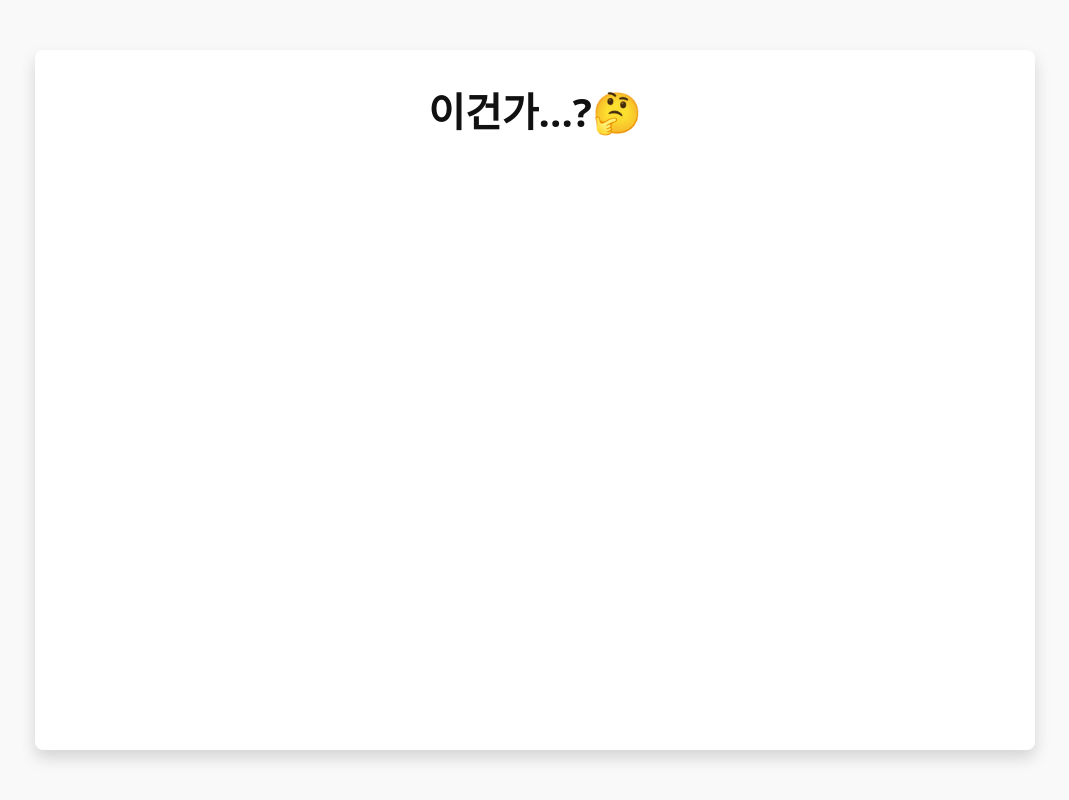
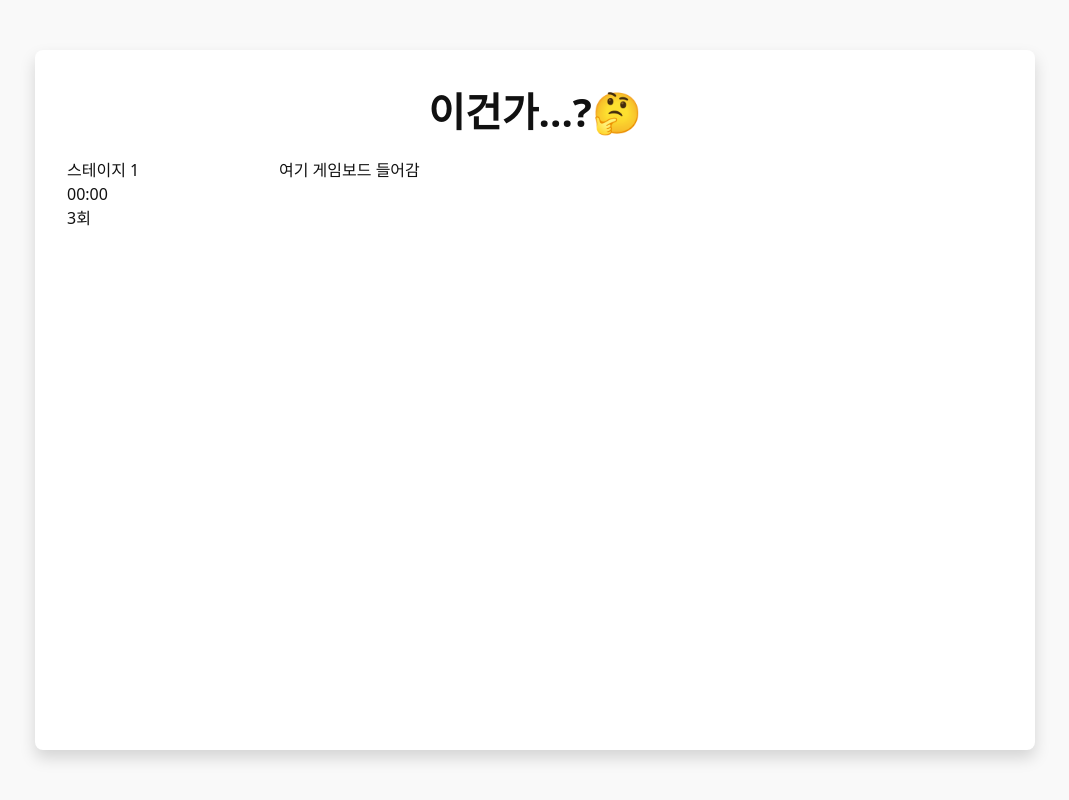
Before and after one commit to jeong922/was_it_here, a website built with Vite: page index.html in a window 1280 px wide. Both pictures are taken after a click on the button "시작하기". Shown: the whole page, without its empty margins (105-1174 px from the left). Built offline with nearby package versions, Linux system fonts and the light colour scheme.

Commit message:
feat: DashboardView와 BoardView 추가
- DashboardView, BoardView 클래스 생성
- 게임 상태가 ready일 때 game-rules 렌더링 수정
- 게임 상태가 playing일 때 game-container에 동적 렌더링
- 대시보드, 게임 보드 레이아웃 확인을 위한 CSS 추가
- GameState 타입 파일 분리 및 gameState -> state로 변경

```diff
--- a/src/controller/GameController.ts
+++ b/src/controller/GameController.ts
@@ -1,3 +1,5 @@
+import BoardView from '../view/BoardView';
+import DashboardView from '../view/DashboardView';
 import type { IGameModel } from '../model/Game';
 import type { IGameView } from '../view/GameView';
 
@@ -14,12 +16,12 @@ class GameController {
   }
 
   init(): void {
-    this.showStartScreen();
+    this.showScreen();
     this.addEvent();
   }
 
-  showStartScreen(): void {
-    this.root.innerHTML = this.view.render();
+  showScreen(): void {
+    this.root.innerHTML = this.view.render(this.game.state);
   }
 
   addEvent(): void {
@@ -29,18 +31,20 @@ class GameController {
     });
   }
 
-  removeRules() {
-    const rules = this.root.querySelector('.game-rules');
-    rules?.remove();
-  }
+  // 여기 수정을 좀 해야 할듯.. 일단 때려넣어..
+  handleStartClick(): void {
+    this.game.startStage();
+    this.showScreen();
+    this.addEvent();
+    const boardView = new BoardView();
+    const dashboardView = new DashboardView();
+    const board = boardView.getElement();
+    const dashboard = dashboardView.getElement();
 
-  handleStartClick(): void {
-    console.log('시작!');
-    // 게임 상태 변경 ready -> playing
-    this.game.startStage();
-    // 게임 룰 보드판 CSS로 안보이게 처리
-    this.removeRules();
-    // 게임 보드 생성
+    const container = this.root.querySelector('.game-container');
+    if (!container) return;
+
+    container.append(dashboard, board);
   }
 }
 
--- a/src/model/Game.ts
+++ b/src/model/Game.ts
@@ -1,10 +1,7 @@
-// 게임 상태 = 시작 전 | 게임 플레이중 | 스테이지 클리어 | 실패(기회 다쓰거나, 해당 스테이지 시간 초과) | 전체 게임 종료
-type GameState = 'ready' | 'playing' | 'stageClear' | 'gameOver' | 'end';
-
-// 게임 상태, 현재 스테이지 정보, 남은 시간, 기회
+import type { GameState } from '../types/game';
 
 export interface IGameModel {
-  gameState: GameState;
+  state: GameState;
   currentStage: number;
   timeLeft: number;
   lives: number;
@@ -12,13 +9,13 @@ export interface IGameModel {
 }
 class Game implements IGameModel {
   // 게임 상태 관련 처리
-  gameState: GameState = 'ready';
+  state: GameState = 'ready';
   currentStage: number = 1;
   timeLeft: number = 30;
   lives: number = 3;
 
   startStage(): void {
-    this.gameState = 'playing';
+    this.state = 'playing';
   }
 }
 
--- /dev/null
+++ b/src/types/game.ts
@@ -0,0 +1,2 @@
+// 게임 상태 = 시작 전 | 게임 플레이중 | 스테이지 클리어 | 실패(기회 다쓰거나, 해당 스테이지 시간 초과) | 전체 게임 종료
+export type GameState = 'ready' | 'playing' | 'stageClear' | 'gameOver' | 'end';
--- /dev/null
+++ b/src/view/BoardView.ts
@@ -0,0 +1,32 @@
+class BoardView {
+  private boardElement: HTMLElement;
+
+  constructor() {
+    this.boardElement = this.createBoardContainer();
+  }
+
+  createBoardContainer(): HTMLElement {
+    const container = document.createElement('div');
+    container.className = 'game-board';
+
+    container.innerHTML = `
+      <div>여기 게임보드 들어감</div>
+    `;
+
+    return container;
+  }
+
+  createBoard(): void {
+    const gridContainer = this.boardElement.querySelector('.game-board');
+
+    if (!gridContainer) return;
+
+    // 보드 데이터 불러와서 처리
+  }
+
+  getElement(): HTMLElement {
+    return this.boardElement;
+  }
+}
+
+export default BoardView;
--- /dev/null
+++ b/src/view/DashboardView.ts
@@ -0,0 +1,25 @@
+class DashboardView {
+  dashboardElement: HTMLElement;
+
+  constructor() {
+    this.dashboardElement = this.createDashboard();
+  }
+
+  private createDashboard(): HTMLElement {
+    const container = document.createElement('div');
+    container.className = 'game-dashboard';
+
+    container.innerHTML = `
+        <div class="game-stage">스테이지 1</div>
+        <div class="game-timer">00:00</div>
+        <div class="game-lives">3회</div>
+    `;
+    return container;
+  }
+
+  getElement(): HTMLElement {
+    return this.dashboardElement;
+  }
+}
+
+export default DashboardView;
--- a/src/view/GameView.ts
+++ b/src/view/GameView.ts
@@ -1,15 +1,18 @@
 // 게임 타이틀, 게임 설명 UI, 게임 시작 버튼
 
+import type { GameState } from '../types/game';
+
 export interface IGameView {
-  render(): string;
+  render(gameState: GameState): string;
 }
 
 class GameView implements IGameView {
-  render() {
+  render(gameState: GameState) {
     return `
       <main class="game">
         ${this.makeGameTitle()}
-        ${this.makeGameRules()}
+        ${gameState === 'ready' ? this.makeGameRules() : ''}
+        ${gameState === 'playing' ? this.makeGameContainer() : ''}
       </main>
     `;
   }
@@ -34,6 +37,10 @@ class GameView implements IGameView {
   private makeGameTitle() {
     return `<h1 class="title">이건가...?🤔</h1>`;
   }
+
+  private makeGameContainer() {
+    return `<div class="game-container"></div>`;
+  }
 }
 
 export default GameView;
--- a/styles/style.css
+++ b/styles/style.css
@@ -132,3 +132,17 @@ body {
 .game-start:hover {
   background-color: var(--btn-bg-hover);
 }
+
+.game-container {
+  display: flex;
+  flex: 1;
+  gap: var(--spacing-xl);
+}
+
+.game-dashboard {
+  width: 180px;
+}
+
+.game-board {
+  flex-grow: 1;
+}
```
